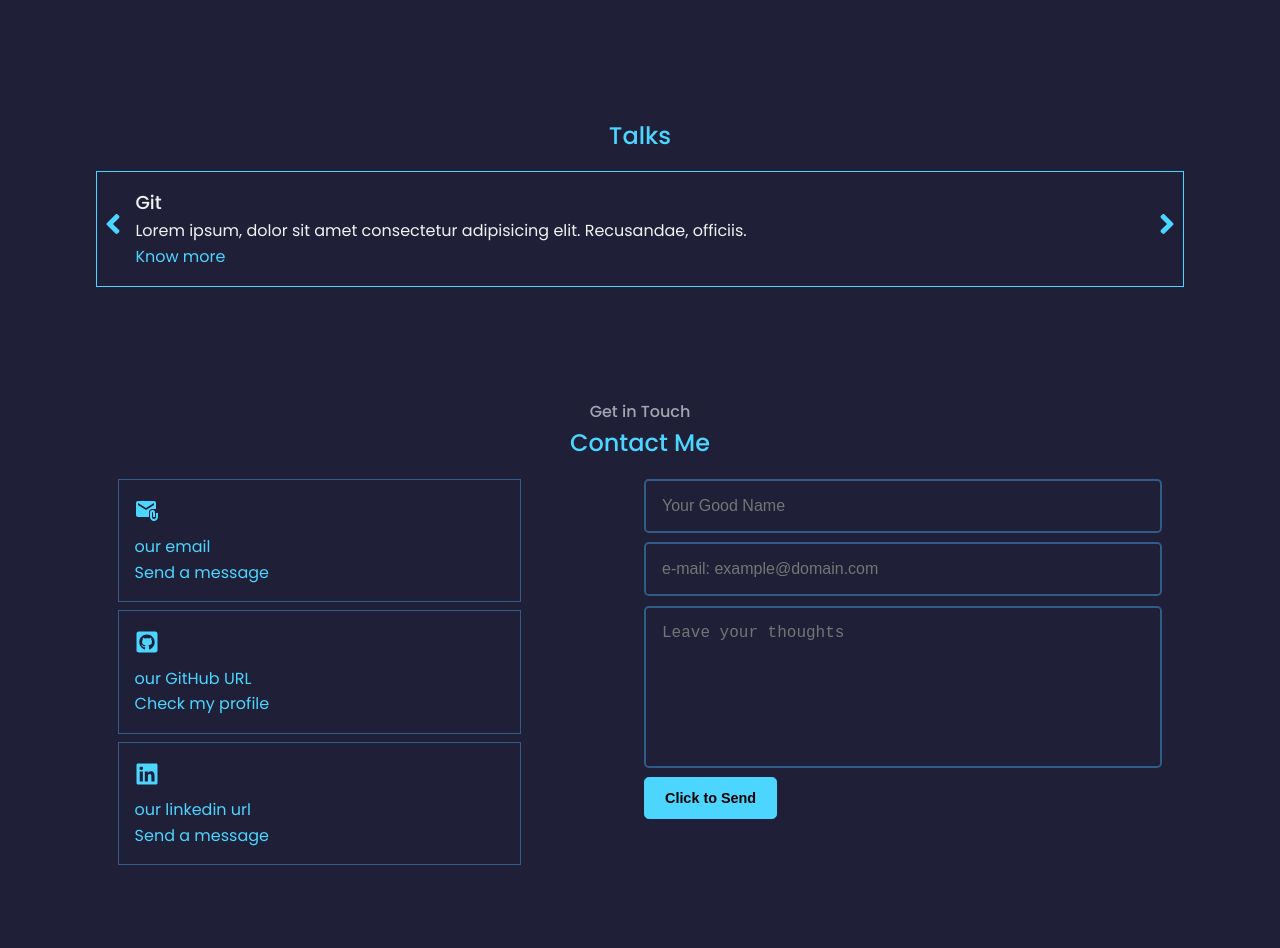
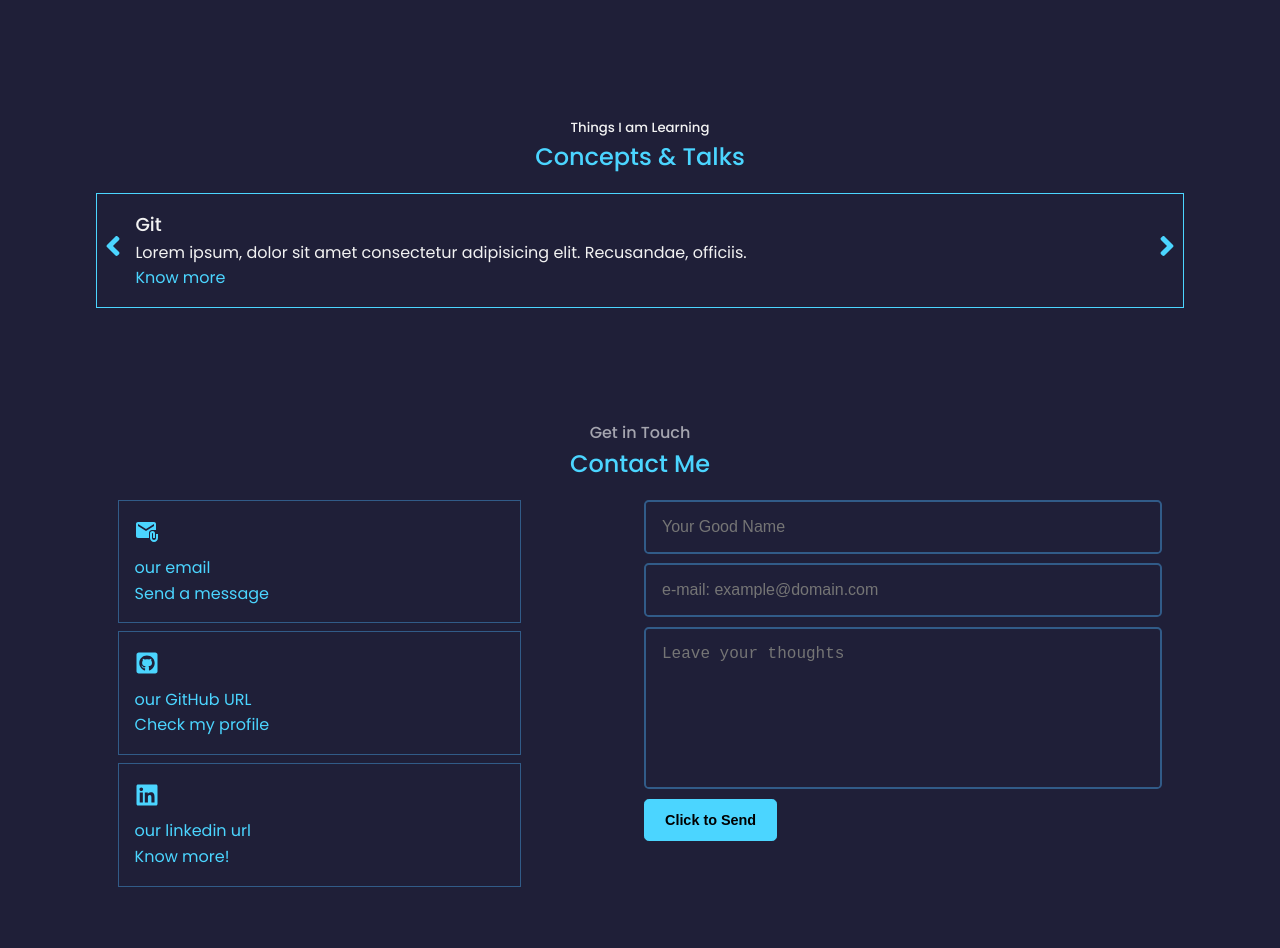
Before and after one commit to AnilKumar3494/INFO-655-Group_Project, a React (Vite) app in the folder modern_portfolio/: page / in a window 1280 px wide. Shown: the part 1344-2292 px from the top of the page. Built offline with nearby package versions, Linux system fonts and the light colour scheme.

Commit message:
subtle udpates

```diff
--- a/modern_portfolio/src/components/contact/Contact.jsx
+++ b/modern_portfolio/src/components/contact/Contact.jsx
@@ -23,7 +23,7 @@ const Contact = () => {
       icon: <FaLinkedin />,
       title: "LinkedIn",
       href: "our linkedin url",
-      message: "Send a message",
+      message: "Know more!",
     },
   ];
 
--- a/modern_portfolio/src/components/talks/CouroselSlider.jsx
+++ b/modern_portfolio/src/components/talks/CouroselSlider.jsx
@@ -44,7 +44,9 @@ const CouroselSlider = ({ slideHeadings }) => {
         >
           <FaAngleRight />
         </button>
-        <a href={slideHeadings[talkIndex].url}>Know more</a>
+        <a href={slideHeadings[talkIndex].url} target="_blank">
+          Know more
+        </a>
       </div>
     </div>
   );
--- a/modern_portfolio/src/components/talks/Talks.jsx
+++ b/modern_portfolio/src/components/talks/Talks.jsx
@@ -8,17 +8,18 @@ const TalksArray = [
     title: "Git",
     content:
       " Lorem ipsum, dolor sit amet consectetur adipisicing elit. Recusandae, officiis.",
-    url: "www.google.com",
+    url: "#",
   },
   {
     title: "Hooks",
     content: "HOOKS: consectetur adipisicing elit. Recusandae, officiis.",
-    url: "www.google.com",
+    url: "#",
   },
   {
     title: "States",
-    content: "HOOKS: consectetur adipisicing elit. Recusandae, officiis.",
-    url: "www.google.com",
+    content:
+      "HOOKS: Lorem ipsum dolor sit amet consectetur adipisicing elit. Exercitationem sint sunt expedita? Iste doloremque blanditiis sint aperiam voluptatem libero impedit.",
+    url: "#",
   },
 ];
 
@@ -26,7 +27,8 @@ const Talks = () => {
   return (
     <div>
       <section className="courosel_main">
-        <h2>Talks</h2>
+        <h5>Things I am Learning</h5>
+        <h2>Concepts & Talks</h2>
         <CouroselSlider slideHeadings={TalksArray} />
       </section>
     </div>
```
